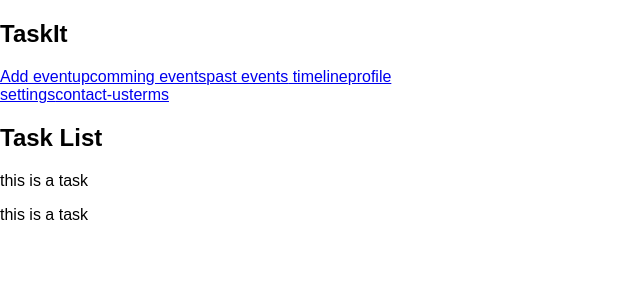
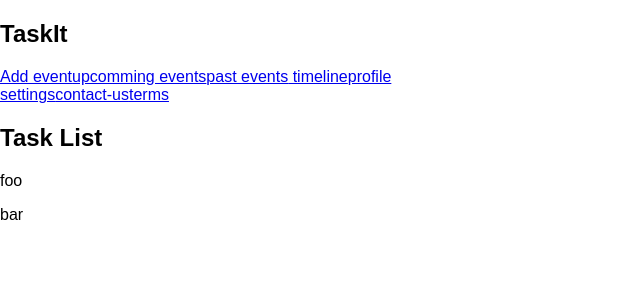
Before and after one commit to jugglingrose/Taskit, a React (Create React App) app: page / in a window 1280 px wide. Shown: the top 300 px of the page, without its empty margins (0-640 px from the left). Built offline with nearby package versions, Linux system fonts and the light colour scheme.

Commit message:
task list displaying

```diff
--- a/src/components/IndividualTask.js
+++ b/src/components/IndividualTask.js
@@ -3,13 +3,12 @@ import React from 'react';
 /*This component is for individual tasks that will be displayed in the task list*/
 
 class IndividualTask extends React.Component{
+
   render(){
     return(
-      <p> this is a task</p>
-
+      <p>{this.props.details.name}</p>
     )
   }
-
 }
 
 export default IndividualTask;
--- a/src/components/TaskListOrganizer.js
+++ b/src/components/TaskListOrganizer.js
@@ -9,7 +9,7 @@ class TaskListOrganizer extends React.Component {
       <div>
        <h2>Task List</h2>
        {
-         tasks.map((task) => <IndividualTask/> )
+         tasks.map((task, id) => <IndividualTask id={id} details={this.props.cur_event.tasks[id]} /> )
        }
 
       </div>
```
